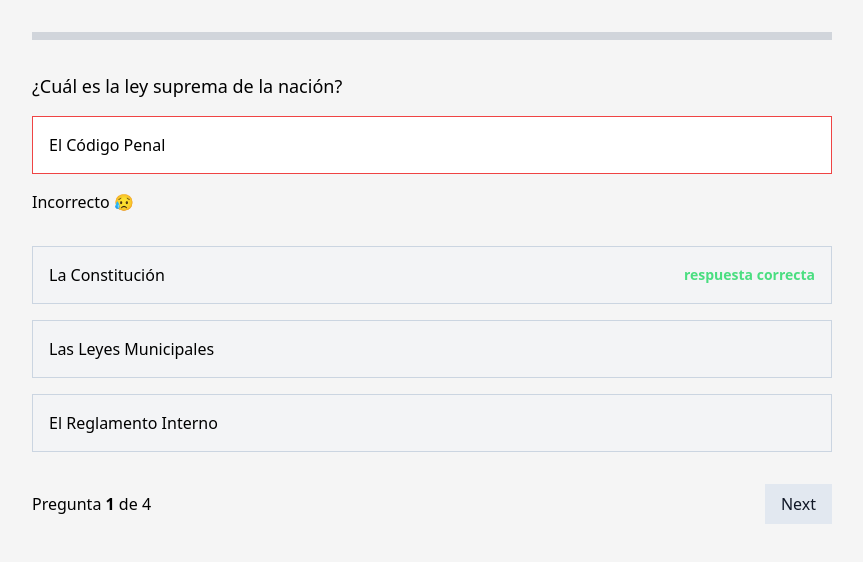
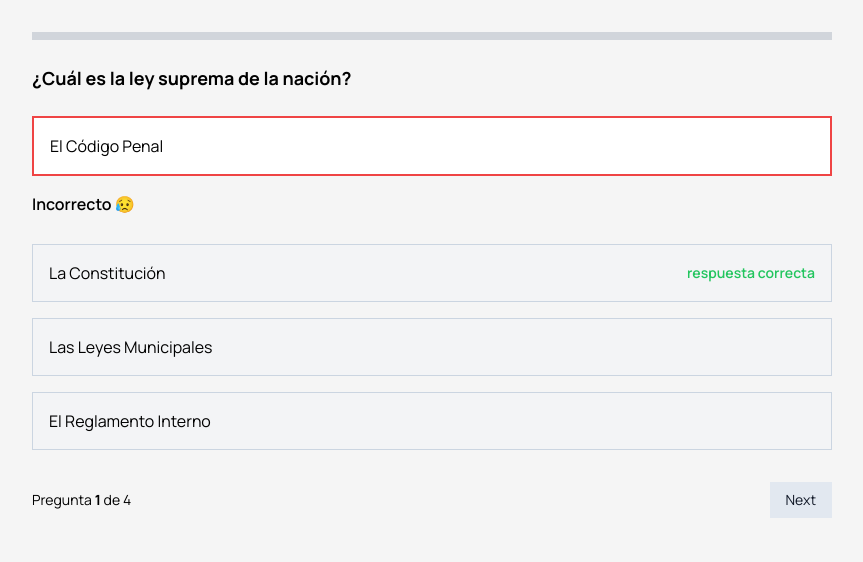
Before and after one commit to dmduffis/examen-civica-eeuu, a Next.js app: page /quiz in a window 1280 px wide. Both pictures are taken after a click on the button "El Código Penal". Shown: the top 562 px of the page, without its empty margins (208-1071 px from the left). Built offline with nearby package versions, Linux system fonts and the light colour scheme.

Commit message:
submit page

```diff
--- a/package.json
+++ b/package.json
@@ -13,7 +13,8 @@
     "nanoid": "^5.0.7",
     "next": "14.2.3",
     "react": "^18",
-    "react-dom": "^18"
+    "react-dom": "^18",
+    "react-rewards": "^2.0.4"
   },
   "devDependencies": {
     "@types/node": "^20",
--- /dev/null
+++ b/src/app/components/GradeBars.tsx
@@ -0,0 +1,19 @@
+import React from 'react'
+type Props = {
+correctPercentage: number;
+incorrectPercentage:number;
+}
+
+function GradeBars(props: Props) {
+
+const {correctPercentage, incorrectPercentage} = props;
+
+return (
+    <div className='flex flex-row gap-8 h-36  items-end justify-center mt-12'>
+       <div className='h-full bg-green-500 w-12' style={{height: `${correctPercentage}%`}}></div>
+       <div className='h-full bg-red-500 w-12' style={{height: `${incorrectPercentage}%`}}></div>
+    </div>
+  )
+}
+
+export default GradeBars
--- a/src/app/components/Bar.tsx
+++ b/src/app/components/ProgressBar.tsx
@@ -4,7 +4,7 @@ type Props = {
     progressPercentage: number
 }
 
-function Bar(props:Props) {
+function ProgressBar(props:Props) {
 
     const { progressPercentage } = props;
 
@@ -15,4 +15,4 @@ function Bar(props:Props) {
   )
 }
 
-export default Bar
+export default ProgressBar
--- a/src/app/globals.css
+++ b/src/app/globals.css
@@ -17,6 +17,7 @@
 }
 
 body {
+  font-family:monospace;
   background-color:whitesmoke;
 }
 
--- a/src/app/layout.tsx
+++ b/src/app/layout.tsx
@@ -1,6 +1,12 @@
 import type { Metadata } from "next";
 import "./globals.css";
 
+import { Manrope } from 'next/font/google'
+
+const manrope = Manrope({
+  subsets: ['latin'],
+  display: 'swap',
+})
 
 export const metadata: Metadata = {
   title: "Examen de Educación Cívica",
@@ -14,7 +20,7 @@ export default function RootLayout({
 }>) {
   return (
     <html lang="en">
-      <body className='flex justify-center mx-8'>{children}</body>
+      <body className={`${manrope.className} flex justify-center mx-8`}>{children}</body>
     </html>
   );
 }
--- /dev/null
+++ b/src/app/quiz/Results.tsx
@@ -0,0 +1,64 @@
+'use client'
+
+import React, {useEffect} from 'react'
+import GradeBars from '../components/GradeBars';
+import celebration from '../assets/images/quiz_100.png'
+import Image from 'next/image';
+import { useReward } from 'react-rewards';
+
+type Props = {
+    correctAnswers: number;
+    incorrectAnswers: number;
+    totalQuestions: number
+}
+
+function Results(props: Props) {
+
+const {correctAnswers, incorrectAnswers, totalQuestions} = props;
+
+const correctPercentage = Math.round((correctAnswers/totalQuestions) * 100)
+const incorrectPercentage = Math.round((incorrectAnswers/totalQuestions) * 100)
+
+const {reward} = useReward('rewardId', 'confetti')
+useEffect(() => {
+    if (correctPercentage === 100) {
+        reward();
+    }
+}, [correctPercentage, reward])
+
+if (correctPercentage === 100) {
+    return (
+        <main className='flex flex-col text-center w-full justify-center mt-24'>
+        <h1 className='text-2xl font-semibold text-gray-800'>Magnifico!</h1>
+
+        <div className='flex text-3xl text-center w-full justify-center'>
+            <p className='text-4xl mt-2 text-center font-bold'>{correctPercentage}%</p>
+        </div>
+        <div className='flex justify-center mt-16'>
+        <Image  src={celebration} width={400} alt='couple raising american flag and celebrating'/>
+        </div>
+        <span id='rewardId' />
+    </main>
+    )
+}
+
+  return (
+    <main className='flex flex-col text-center w-full justify-center mt-24'>
+        <h1 className='text-2xl font-semibold text-gray-800'>Resultados</h1>
+
+        <div className='flex text-3xl text-center w-full justify-center'>
+            <p className='text-4xl mt-2 text-center font-bold'>{correctPercentage}%</p>
+        </div>
+
+        <GradeBars correctPercentage={correctPercentage} incorrectPercentage={incorrectPercentage} />
+
+        <div className='flex flex-row gap-6 mt-8 justify-center text-center text-lg'>
+            <p>Correcto: <span className='font-bold'>{correctAnswers}</span></p>
+            <p>Incorrecto: <span className='font-bold'>{incorrectAnswers}</span></p>
+        </div>
+
+    </main>
+  )
+}
+
+export default Results
--- a/src/app/quiz/page.tsx
+++ b/src/app/quiz/page.tsx
@@ -2,7 +2,8 @@
 
 import { nanoid } from 'nanoid'
 import React, { useState, useEffect } from 'react'
-import Bar from '../components/Bar';
+import ProgressBar from '../components/ProgressBar';
+import Results from './Results';
 
 const data = [
     {
@@ -123,6 +124,7 @@ export default function Home() {
     const [questionSelected, setQuestionSelected] = useState<string | null>(null);
     const [questionSubmitted, setQuestionSubmitted ] = useState(false);
     const [currentCorrect, setCurrentCorrect] = useState<boolean | null>(null);
+    const [score, setScore] = useState<number>(0);
 
 
 
@@ -131,15 +133,15 @@ export default function Home() {
     const progressPercentage = Math.round((questionIndex / answersArray.length) * 100)
 
     const answerClasses = {
-        correct: 'flex flex-row justify-between w-full p-4 items-center bg-white mt-4 border border-green-500',
-        incorrect: 'flex flex-row justify-between w-full p-4 items-center bg-white mt-4 border border-red-500',
+        correct: 'flex flex-row justify-between w-full p-4 items-center bg-white mt-4 border-2 border-green-500',
+        incorrect: 'flex flex-row justify-between w-full p-4 items-center bg-white mt-4 border-2 border-red-500',
         default: 'flex flex-row justify-between w-full p-4 items-center bg-white mt-4 border border-slate-300 hover:border-blue-700',
         defaultAfter: 'flex flex-row justify-between w-full p-4 items-center bg-gray-100 mt-4 border border-slate-300'
     }
 
-    const remarkClasses = {
-        submitted: 'text-base text-semibold mt-4 mb-8 duration-1000 ease-in-out transition-all fade-in justify-right',
-        default: 'hidden text-semibold mt-4 mb-8 transition-all duration-500 ease-in-out fade-in justify-right'
+    const feedbackClasses = {
+        submitted: 'text-base font-semibold mt-4 mb-7 duration-1000 ease-in-out transition-all fade-in justify-right',
+        default: 'hidden font-semibold mt-4 mb-6 transition-all duration-500 ease-in-out fade-in justify-right'
     }
 
     useEffect(() => {
@@ -153,6 +155,7 @@ export default function Home() {
 
         if (item.isCorrect) {
             setCurrentCorrect(true)
+            setScore(prevScore => prevScore += 1)
         } else {
             setCurrentCorrect(false)
         }
@@ -160,23 +163,32 @@ export default function Home() {
 
     const handleNext = () => {
 
-    if (questionSubmitted && questionIndex < randomArray.length - 1)
+    if (questionSubmitted && questionIndex < randomArray.length - 1) {
     setQuestionIndex(prevIndex => prevIndex += 1)
     setQuestionSubmitted(false);
     setQuestionSelected(null);
     setCurrentCorrect(null)
     console.log(progressPercentage);
+    } else {
+
+        setQuizSubmitted(true);
     }
+}
 
+if (QuizSubmitted) {
+    return (
+<Results correctAnswers={score} incorrectAnswers={answersArray.length - score} totalQuestions={answersArray.length}/>
+    )
 
+} else {
 
   return (
     <main className='flex flex-col w-full justify-center mt-8'>
         <div>
-            <Bar progressPercentage={progressPercentage}/>
+            <ProgressBar progressPercentage={progressPercentage}/>
 
-            <div className='mt-8'>
-                <p className='text-lg'>{data[questionIndex].questionText}</p>
+            <div className='mt-6'>
+                <p className='text-lg font-bold mb-6'>{data[questionIndex].questionText}</p>
             </div>
 
             {answersArray.map((answer) => {
@@ -188,20 +200,21 @@ export default function Home() {
                <p>
                 {answer.answerText}
                </p>
-               <p className='text-sm font-semibold text-green-400'>{questionSubmitted? (currentCorrect ? "" : (answer.isCorrect ? 'respuesta correcta' : '')): ''}</p>
+               <p className='text-sm font-semibold text-green-500'>{questionSubmitted? (currentCorrect ? "" : (answer.isCorrect ? 'respuesta correcta' : '')): ''}</p>
                </button>
 
-{questionSelected === answer.id ? (<p className={questionSubmitted ? remarkClasses.submitted : remarkClasses.default}>{questionSubmitted ? (currentCorrect ? 'Correcto! 👏' : 'Incorrecto 😥') : ''}</p>) : ''}
+{questionSelected === answer.id ? (<p className={questionSubmitted ? feedbackClasses.submitted : feedbackClasses.default}>{questionSubmitted ? (currentCorrect ? 'Correcto! 👏' : 'Incorrecto 😥') : ''}</p>) : ''}
 </>
                );
             })}
 
-            <div className='mt-8 flex flex-row items-center w-full justify-between'>
+            <div className='mt-8 flex flex-row items-center w-full text-sm justify-between'>
             <p>Pregunta <span className='font-bold'>{questionIndex + 1}</span> de {answersArray.length}</p>
 
-            <button onClick={() => handleNext()} className='text-gray-900 py-2 px-4 bg-slate-200' disabled={questionSubmitted? false: true}>Next</button>
+            <button onClick={() => handleNext()} className='text-gray-900 py-2 px-4 bg-slate-200' disabled={questionSubmitted? false: true}>{questionIndex === answersArray.length -1 ? 'Submit' : 'Next'}</button>
             </div>
         </div>
     </main>
   )
 }
+}
```
Also changed, not shown: src/app/assets/images/quiz_100.png (added), 1 other file (tests, documents, lock files or other folders).
